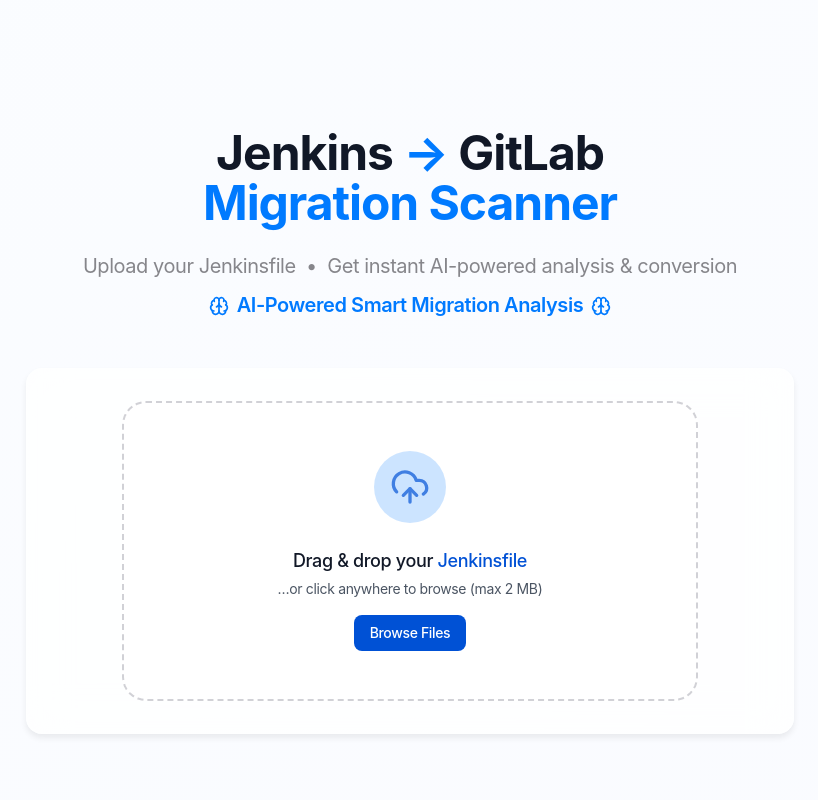
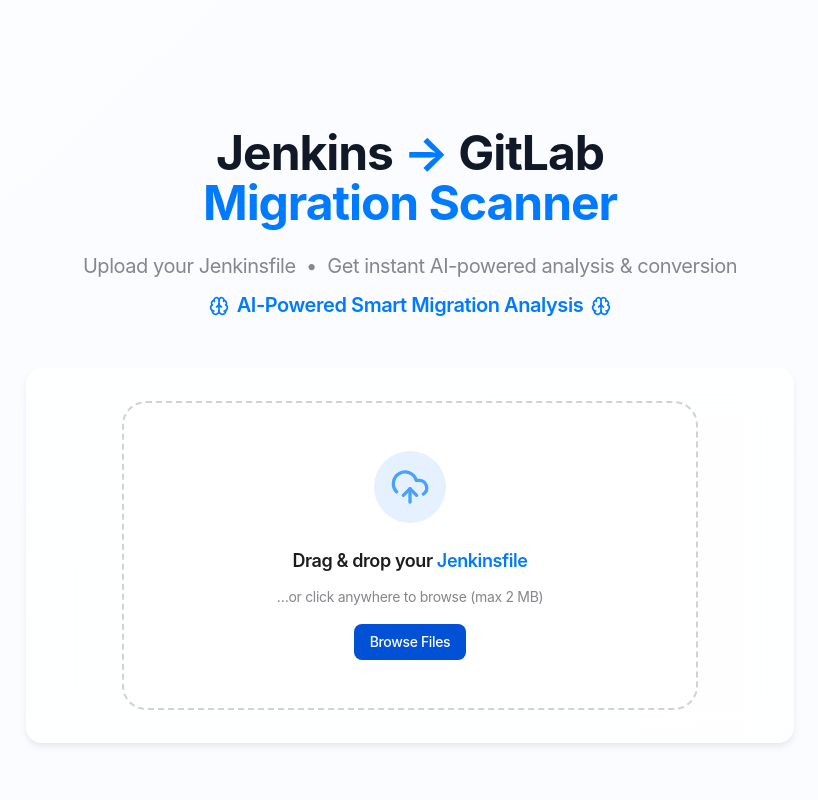
Before and after one commit to jastijayakrishna/jenkins-scanner, a Next.js app: page / in a window 1280 px wide. Shown: the top 800 px of the page, without its empty margins (230-1048 px from the left). Built offline with nearby package versions, Linux system fonts and the light colour scheme.

Commit message:
Enhance dropzone with Apple-style focus states and SF Pro typography

```diff
--- a/components/Dropzone.tsx
+++ b/components/Dropzone.tsx
@@ -98,14 +98,25 @@
       className={`
         group relative mx-auto flex max-w-xl flex-col items-center
         justify-center rounded-3xl border-2 border-dashed p-12 text-center
-        transition-all duration-300 cursor-pointer
-        ${isDragActive ? 'dropzone-active border-blue-500 bg-blue-50' : 'dropzone-idle border-gray-300 hover:border-gray-400 bg-white/50'}
+        transition-all duration-300 cursor-pointer focus-within:outline-none
+        ${isDragActive ? 'dropzone-active' : 'dropzone-idle'}
         ${isDragAccept ? 'border-green-500 bg-green-50' : ''}
         ${isDragReject ? 'border-red-500 bg-red-50' : ''}
       `}
-      aria-disabled={false}
+      style={{
+        transition: 'all var(--duration-medium) var(--easing-standard)'
+      }}
+      onFocus={() => console.log('Dropzone focused')}
+      tabIndex={0}
+      role="button"
+      aria-label="Upload Jenkinsfile"
     >
-      <input {...getInputProps()} aria-label="Jenkinsfile input" ref={inputRef} />
+      <input
+        {...getInputProps()}
+        aria-label="Jenkinsfile input"
+        ref={inputRef}
+        className="sr-only focus:outline-none"
+      />
 
       {/* animated gradient halo (hidden until drag-over) */}
       <div
@@ -120,30 +131,57 @@
       />
 
       {/* icon */}
-      <div className="mb-6 rounded-full bg-brand-500/20 p-4 text-brand-600" aria-hidden="true">
+      <div className="mb-6 rounded-full p-4 transition-all duration-300"
+           style={{
+             background: 'var(--system-blue-light)',
+             color: 'var(--accent-primary)'
+           }}
+           aria-hidden="true">
         {fileMeta ? (
-          <FileText className="h-10 w-10" />
+          <FileText className="h-10 w-10 transition-transform duration-300 group-hover:scale-110" />
         ) : (
-          <UploadCloud className="h-10 w-10 animate-pulse-fast" />
+          <UploadCloud className="h-10 w-10 animate-pulse-fast transition-transform duration-300 group-hover:scale-110" />
         )}
       </div>
 
       {/* instructions or file meta */}
       {fileMeta ? (
-        <div className="space-y-1">
-          <p className="text-lg font-medium text-gray-900">
+        <div className="space-y-2">
+          <p className="text-lg font-medium" style={{
+            fontFamily: '-apple-system, BlinkMacSystemFont, "SF Pro Text", system-ui, sans-serif',
+            fontWeight: 590,
+            letterSpacing: '-0.022em',
+            color: 'var(--text-primary)'
+          }}>
             {fileMeta.name}
           </p>
-          <p className="text-sm text-gray-600">
+          <p className="text-sm" style={{
+            fontFamily: '-apple-system, BlinkMacSystemFont, "SF Pro Text", system-ui, sans-serif',
+            fontWeight: 400,
+            letterSpacing: '-0.022em',
+            color: 'var(--text-secondary)',
+            lineHeight: 1.47058823529
+          }}>
             {(fileMeta.size / 1024).toFixed(1)} KB — drag a new file to replace
           </p>
         </div>
       ) : (
         <>
-          <p className="text-lg font-medium text-gray-900">
-            Drag & drop your&nbsp;<span className="text-brand-600">Jenkinsfile</span>
+          <p className="text-lg font-medium" style={{
+            fontFamily: '-apple-system, BlinkMacSystemFont, "SF Pro Text", system-ui, sans-serif',
+            fontWeight: 590,
+            letterSpacing: '-0.022em',
+            color: 'var(--text-primary)'
+          }}>
+            Drag & drop your&nbsp;<span style={{ color: 'var(--accent-primary)' }}>Jenkinsfile</span>
           </p>
-          <p className="mt-1 text-sm text-gray-600">
+          <p className="mt-3 text-sm" style={{
+            fontFamily: '-apple-system, BlinkMacSystemFont, "SF Pro Text", system-ui, sans-serif',
+            fontWeight: 400,
+            letterSpacing: '-0.022em',
+            color: 'var(--text-secondary)',
+            lineHeight: 1.47058823529
+          }}>
             …or&nbsp;click anywhere to browse (max 2 MB)
           </p>
           <button
```
